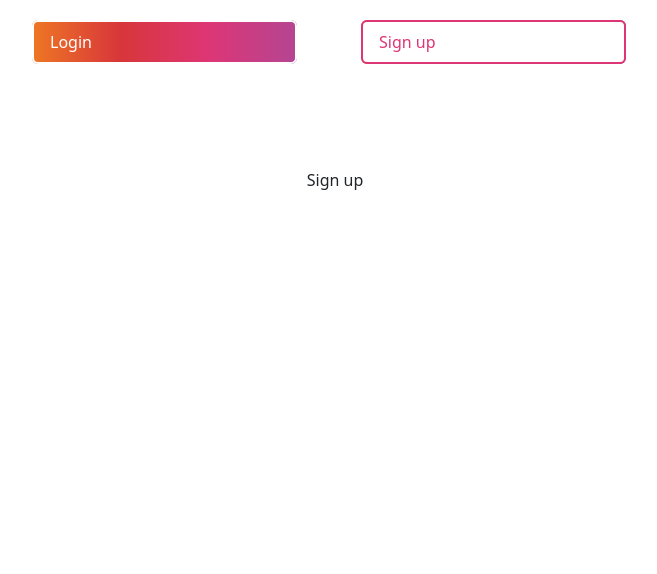
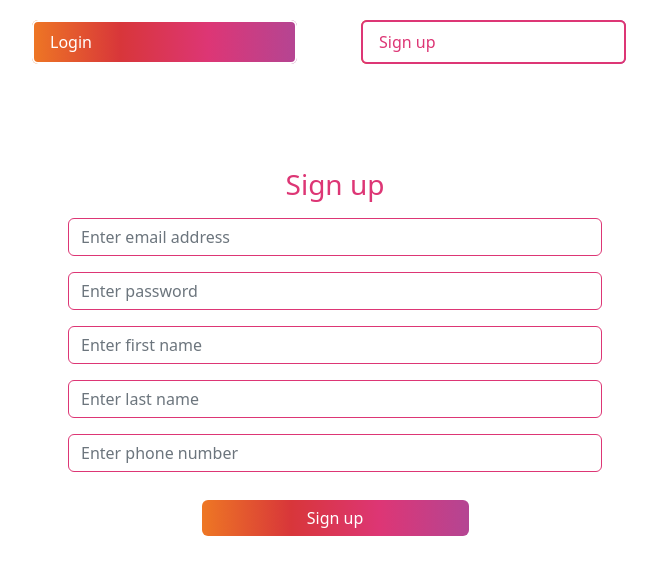
Before and after one commit to alessiomason/WAII-Labs, a React (Create React App) app in the folder Final project/client/: page /login in a window 1280 px wide. Both pictures are taken after a click on the tab "Sign up". Shown: the top 574 px of the page, without its empty margins (305-962 px from the left). Built offline with nearby package versions, Linux system fonts and the light colour scheme.

Commit message:
Sign up page (only front-end)
Still need to create APIs (client & server) and linked them

```diff
--- a/Final project/client/src/App.js
+++ b/Final project/client/src/App.js
@@ -139,9 +139,15 @@ function App2() {
     setLoggedIn(false);
   }
 
+  function doSignUp(email, password, firstName, lastName, phone) {
+    // TO DO
+    console.log("SIGN UP || TO DO");
+    return false;
+  }
+
   return (
     <Routes>
-      <Route path='/login' element={loggedIn ? <Navigate to='/' /> : <LoginPage loggedIn={loggedIn} doLogin={doLogin} message={message} setMessage={setMessage} />} />
+      <Route path='/login' element={loggedIn ? <Navigate to='/' /> : <LoginPage loggedIn={loggedIn} doLogin={doLogin} doSignUp={doSignUp} message={message} setMessage={setMessage} />} />
       <Route path='/' element={loggedIn ? <PageLayout loggedIn={loggedIn} doLogin={doLogin} doLogout={doLogout} /> : <Navigate to='/login' />}>
         <Route index element={role === 'customer' ? <CustomerHomePage name={name} /> :
           role === 'expert' ? <ExpertHomePage name={name} /> :
--- a/Final project/client/src/login/LoginPage.js
+++ b/Final project/client/src/login/LoginPage.js
@@ -26,7 +26,7 @@ function LoginPage(props) {
       <Row>
         <Tab.Content>
           <Tab.Pane eventKey="first"><LoginPane doLogin={props.doLogin} message={props.message} setMessage={props.setMessage}/></Tab.Pane>
-          <Tab.Pane eventKey="second"><SignUpPane /></Tab.Pane>
+          <Tab.Pane eventKey="second"><SignUpPane doSignUp={props.doSignUp} message={props.message} setMessage={props.setMessage} /></Tab.Pane>
         </Tab.Content>
       </Row>
     </Tab.Container>
@@ -35,13 +35,7 @@ function LoginPage(props) {
 
 function LoginPane(props) {
 
-  function validateEmail(email) {
-    return String(email)
-        .toLowerCase()
-        .match(
-            /^(([^<>()[\]\\.,;:\s@"]+(\.[^<>()[\]\\.,;:\s@"]+)*)|(".+"))@((\[[0-9]{1,3}\.[0-9]{1,3}\.[0-9]{1,3}\.[0-9]{1,3}\])|(([a-zA-Z\-0-9]+\.)+[a-zA-Z]{2,}))$/
-        );
-  }
+
 
   const [email, setEmail] = useState('customer1@products.com');
   const [password, setPassword] = useState('password');
@@ -77,10 +71,10 @@ function LoginPane(props) {
       <Container className='d-flex justify-content-center'>
         <Row className='w-50'>
           <h3 className='text-center'>Login</h3>
-          <Form.Group controlId="formBasicEmail" autoFocus className='my-2'>
+          <Form.Group controlId="formBasicEmailLogin" autoFocus className='my-2'>
             <Form.Control type="email" placeholder="Enter email address" value={email} onChange={ev => setEmail(ev.target.value)} />
           </Form.Group>
-          <Form.Group controlId="formBasicPassword" className='my-2'>
+          <Form.Group controlId="formBasicPasswordLogin" className='my-2'>
             <Form.Control type="password" placeholder="Enter password" value={password} onChange={ev => setPassword(ev.target.value)} />
           </Form.Group>
           <div className="text-center mt-3 pt-1 pb-1">
@@ -93,9 +87,89 @@ function LoginPane(props) {
 }
 
 function SignUpPane(props) {
+
+  const [email, setEmail] = useState('');
+  const [password, setPassword] = useState('');
+  const [firstName, setFirstName] = useState('');
+  const [lastName, setLastName] = useState('');
+  const [phone, setPhone] = useState('');
+
+  function handleSubmit(event) {
+    event.preventDefault();
+    let valid = true;
+
+    if (email.trim() === '') {
+      valid = false;
+      props.setMessage('Email cannot be empty or contain only spaces.');
+    }
+
+    if (valid && password.trim() === '') {
+      valid = false;
+      props.setMessage('Password cannot be empty or contain only spaces.');
+    }
+
+    if (valid && !validateEmail(email)) {
+      valid = false;
+      props.setMessage('Email format not valid.');
+    }
+
+    if (valid && firstName.trim() === '') {
+      valid = false;
+      props.setMessage('First name cannot be empty or contain only spaces.');
+    }
+
+    if (valid && lastName.trim() === '') {
+      valid = false;
+      props.setMessage('Last name cannot be empty or contain only spaces.');
+    }
+
+    if (valid && phone.trim() === '') {
+      valid = false;
+      props.setMessage('Phone number cannot be empty or contain only spaces.');
+    }
+
+    if (valid) {
+      props.doSignUp(email, password, firstName, lastName, phone);
+    }
+
+  }
+
   return (
-    <p className='text-center'>Sign up</p>
+      <Form onSubmit={handleSubmit}>
+        {props.message && <Alert variant="danger" className="login_alert" onClose={() => props.setMessage('')} dismissible>{props.message}</Alert>}
+        <Container className='d-flex justify-content-center'>
+          <Row className='w-50'>
+            <h3 className='text-center'>Sign up</h3>
+            <Form.Group controlId="formBasicEmailSignUp" autoFocus className='my-2'>
+              <Form.Control type="email" placeholder="Enter email address" value={email} onChange={ev => setEmail(ev.target.value)} />
+            </Form.Group>
+            <Form.Group controlId="formBasicPasswordSignUp" className='my-2'>
+              <Form.Control type="password" placeholder="Enter password" value={password} onChange={ev => setPassword(ev.target.value)} />
+            </Form.Group>
+            <Form.Group controlId="formBasicFirstNameSignUp" className='my-2'>
+              <Form.Control type="text" placeholder="Enter first name" value={firstName} onChange={ev => setFirstName(ev.target.value)} />
+            </Form.Group>
+            <Form.Group controlId="formBasicLastNameSignUp" className='my-2'>
+              <Form.Control type="text" placeholder="Enter last name" value={lastName} onChange={ev => setLastName(ev.target.value)} />
+            </Form.Group>
+            <Form.Group controlId="formBasicPhoneSignUp" className='my-2'>
+              <Form.Control type="tel" placeholder="Enter phone number" value={phone} onChange={ev => setPhone(ev.target.value)} />
+            </Form.Group>
+            <div className="text-center mt-3 pt-1 pb-1">
+              <Button className="w-50 gradient-custom" type="submit">Sign up</Button>
+            </div>
+          </Row>
+        </Container>
+      </Form>
   );
 }
 
+function validateEmail(email) {
+  return String(email)
+    .toLowerCase()
+    .match(
+      /^(([^<>()[\]\\.,;:\s@"]+(\.[^<>()[\]\\.,;:\s@"]+)*)|(".+"))@((\[[0-9]{1,3}\.[0-9]{1,3}\.[0-9]{1,3}\.[0-9]{1,3}\])|(([a-zA-Z\-0-9]+\.)+[a-zA-Z]{2,}))$/
+    );
+}
+
 export { LoginPage };
```
